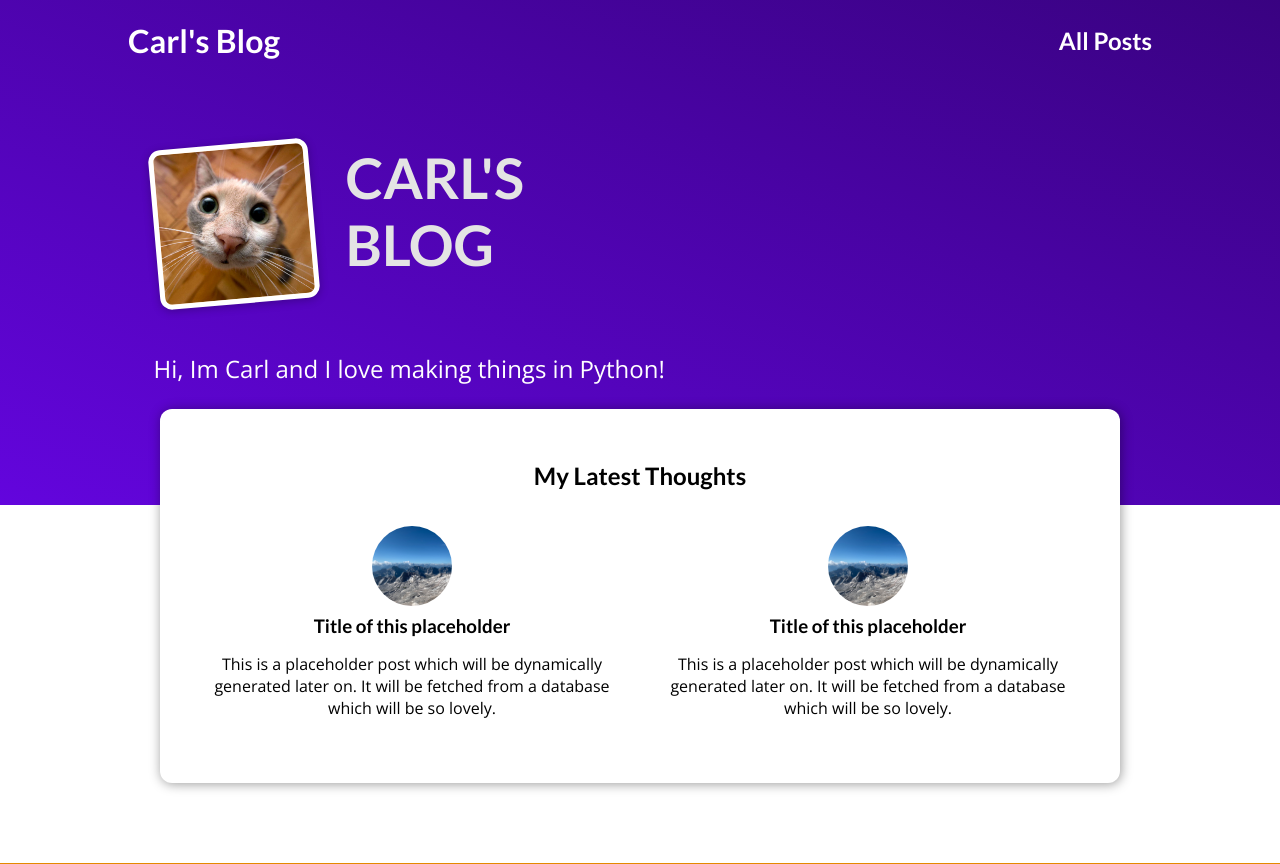
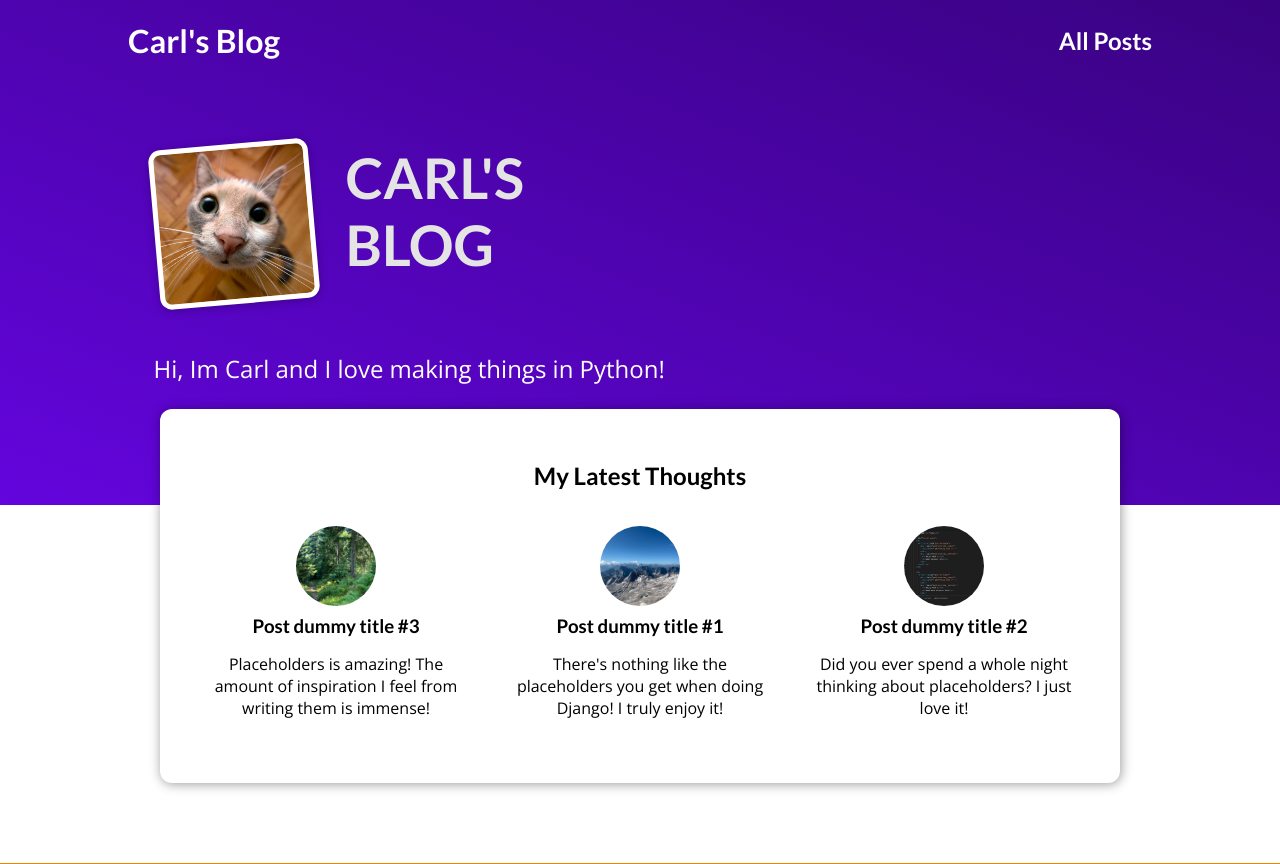
Before and after one commit to Cawiess/django_project, a Django app: page / in a window 1280 px wide. Shown: the top 864 px of the page. Run offline with Django 4.2, Linux system fonts and the light colour scheme.

Commit message:
interpolating dummy data into latest posts

```diff
--- a/blog/templates/blog/includes/post.html
+++ b/blog/templates/blog/includes/post.html
@@ -2,11 +2,11 @@
 
 <li>
     <article class="post">
-        <a href="{% url "post-detail-page" "the-mountains" %}">
-            <img src=" {% static "blog/images/mountains.jpg" %}" alt="Some alt text here" />
+        <a href="{% url "post-detail-page" post.slug %}">
+            <img src=" {% static "blog/images/"|add:post.image %}" alt="{{ post.title }}" />
             <div class="post__content">
-                <h3>Title of this placeholder</h3>
-                <p>This is a placeholder post which will be dynamically generated later on. It will be fetched from a database which will be so lovely.</p>
+                <h3>{{ post.title }}</h3>
+                <p>{{ post.excerpt }}</p>
             </div>
         </a>
     </article>
--- a/blog/templates/blog/index.html
+++ b/blog/templates/blog/index.html
@@ -23,8 +23,9 @@
         <h2>My Latest Thoughts</h2>
 
         <ul>
-            {% include "blog/includes/post.html" %}
-            {% include "blog/includes/post.html" %}
+            {% for post in posts %}
+                {% include "blog/includes/post.html" %}
+            {% endfor %}
         </u>
     </section>
 
--- a/blog/views.py
+++ b/blog/views.py
@@ -4,14 +4,14 @@ from django.shortcuts import render
 
 # Some temporary dummy data for posts
 
-posts = [
+all_posts = [
     {
-        "slug": "hike-in-the-mountains",
+        "slug": "placeholders-are-great",
         "image": "mountains.jpg",
         "author": "Carl",
         "date": date(2021, 7, 21),
-        "title": "Mountain Hiking",
-        "excerpt": "There's nothing like the views you get when hiking in the mountains! And I wasn't even prepared for what happened whilst I was enjoying the view!",
+        "title": "Post dummy title #1",
+        "excerpt": "There's nothing like the placeholders you get when doing Django! I truly enjoy it!",
         "content": """
           Lorem ipsum dolor sit amet consectetur adipisicing elit. Officiis nobis
           aperiam est praesentium, quos iste consequuntur omnis exercitationem quam
@@ -27,12 +27,12 @@ posts = [
         """
     },
     {
-        "slug": "programming-is-fun",
+        "slug": "placeholders-are-fun",
         "image": "coding.jpg",
         "author": "Carl",
         "date": date(2022, 3, 10),
-        "title": "Programming Is Great!",
-        "excerpt": "Did you ever spend hours searching that one error in your code? Yep - that's what happened to me yesterday...",
+        "title": "Post dummy title #2",
+        "excerpt": "Did you ever spend a whole night thinking about placeholders? I just love it!",
         "content": """
           Lorem ipsum dolor sit amet consectetur adipisicing elit. Officiis nobis
           aperiam est praesentium, quos iste consequuntur omnis exercitationem quam
@@ -48,12 +48,12 @@ posts = [
         """
     },
     {
-        "slug": "into-the-woods",
+        "slug": "placeholders-are-healthy",
         "image": "woods.jpg",
         "author": "Carl",
         "date": date(2020, 8, 5),
-        "title": "Nature At Its Best",
-        "excerpt": "Nature is amazing! The amount of inspiration I get when walking in nature is incredible!",
+        "title": "Post dummy title #3",
+        "excerpt": "Placeholders is amazing! The amount of inspiration I feel from writing them is immense!",
         "content": """
           Lorem ipsum dolor sit amet consectetur adipisicing elit. Officiis nobis
           aperiam est praesentium, quos iste consequuntur omnis exercitationem quam
@@ -70,10 +70,17 @@ posts = [
     }
 ]
 
+def get_date(post):
+    return post.get('date')
+
 # Create your views here.
 
 def starting_page(request):
-    return render(request, "blog/index.html")
+    sorted_posts = sorted(all_posts, key=get_date)
+    latest_posts = sorted_posts[-3:]
+    return render(request, "blog/index.html", {
+        "posts": latest_posts
+    })
 
 def posts(request):
     return render(request, "blog/all-posts.html")
```
